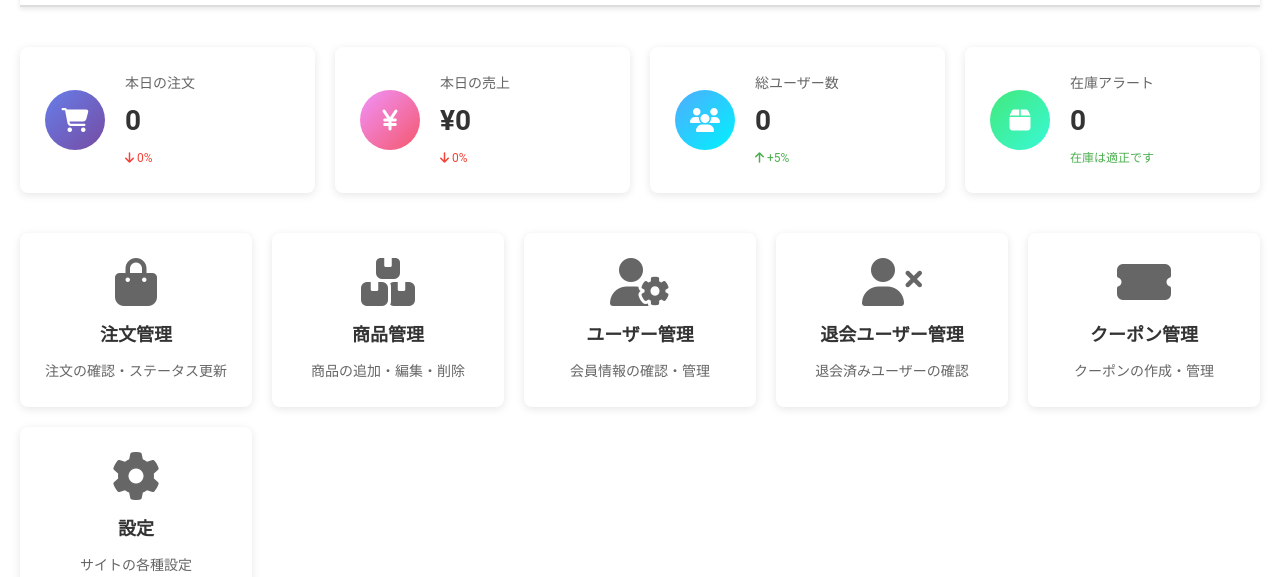
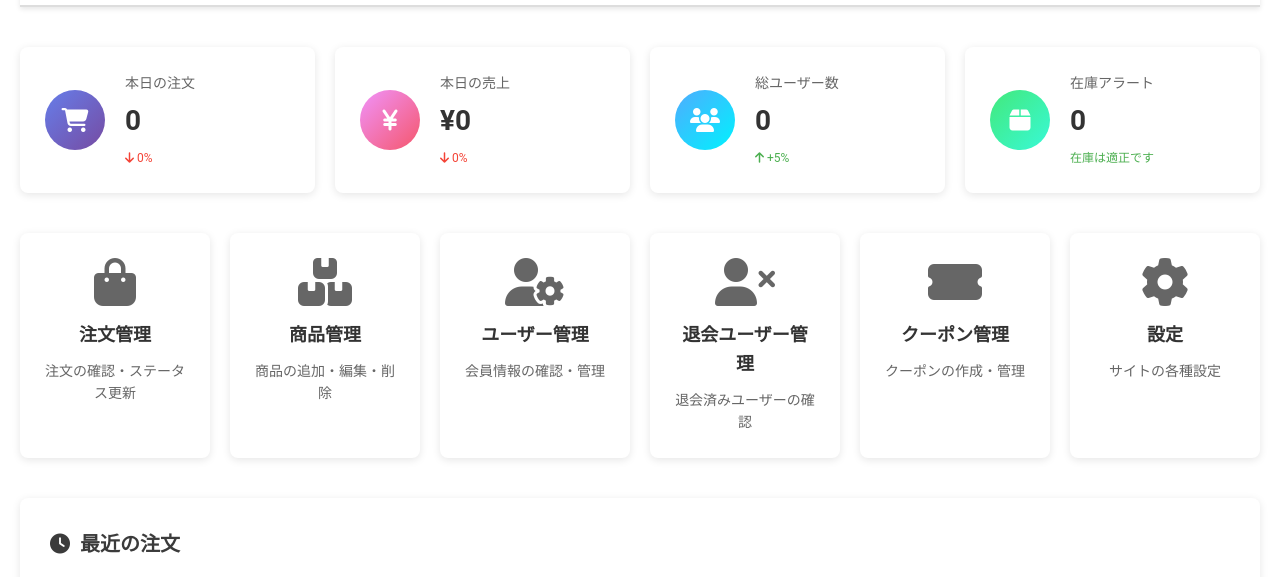
Before and after one commit to seopc001-coder/goemon, a plain HTML site: page goemon-admin.html in a window 1280 px wide. Shown: the part 200-777 px from the top of the page. Drawn offline with nearby package versions, Linux system fonts and the light colour scheme; sample sign-in values are in the browser's storage.

Commit message:
Fix admin dashboard menu layout to display all 6 cards in one row

```diff
--- a/goemon-admin.html
+++ b/goemon-admin.html
@@ -105,7 +105,7 @@
 
         .admin-nav {
             display: grid;
-            grid-template-columns: repeat(auto-fit, minmax(200px, 1fr));
+            grid-template-columns: repeat(6, 1fr);
             gap: 20px;
             margin-bottom: 40px;
         }
```
